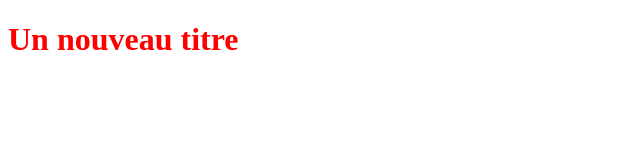
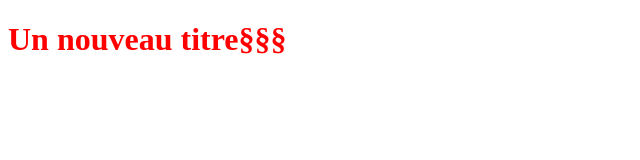
Before and after one commit to BeyBasso/-OpenclassroomsProject-., a plain HTML site: page index.html in a window 1280 px wide. Shown: the whole page, without its empty margins (0-640 px from the left). Drawn offline with Linux system fonts and the light colour scheme.

```diff
--- a/index.html
+++ b/index.html
@@ -5,6 +5,6 @@
 <link rel="stylesheet" type="text/css" href="styles.css">
 </head>
 <body>
-    <h1>Un nouveau titre</h1>
+    <h1>Un nouveau titre§§§</h1>
     </body>
     </html>
```
